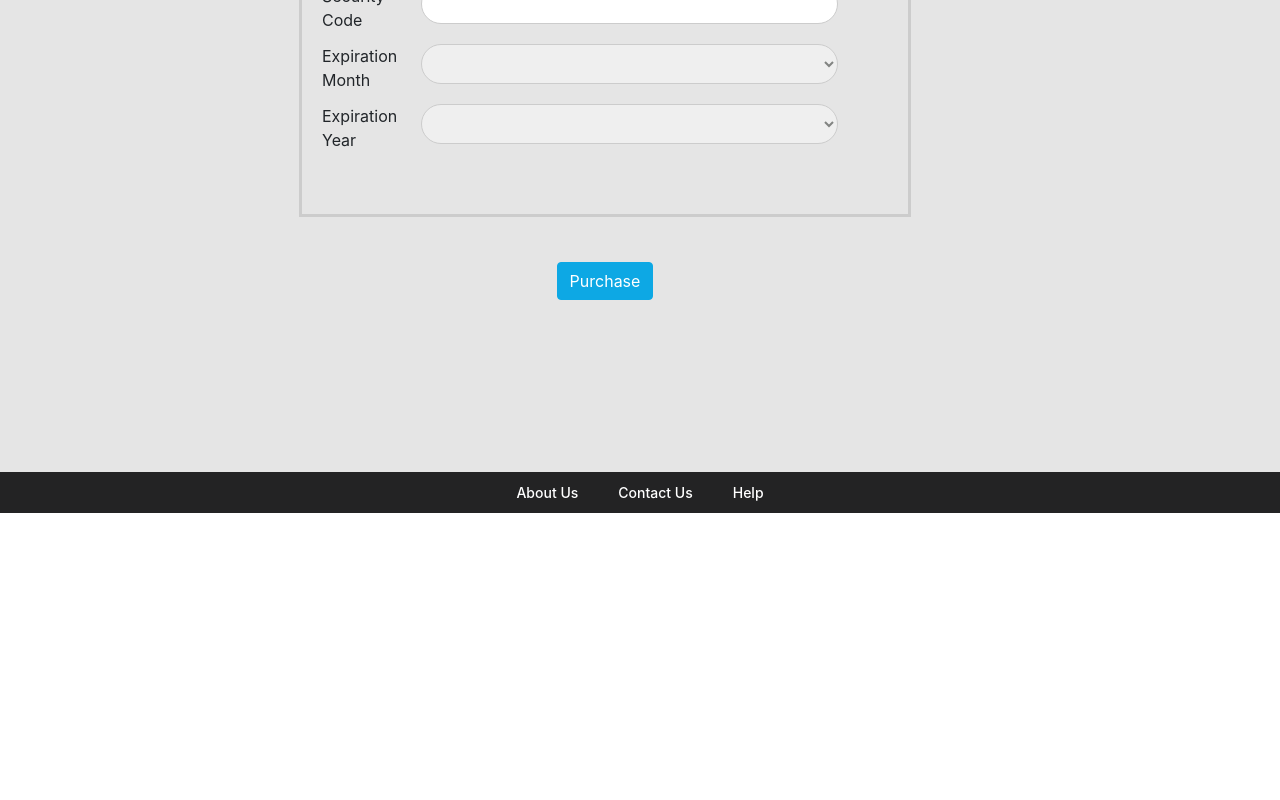
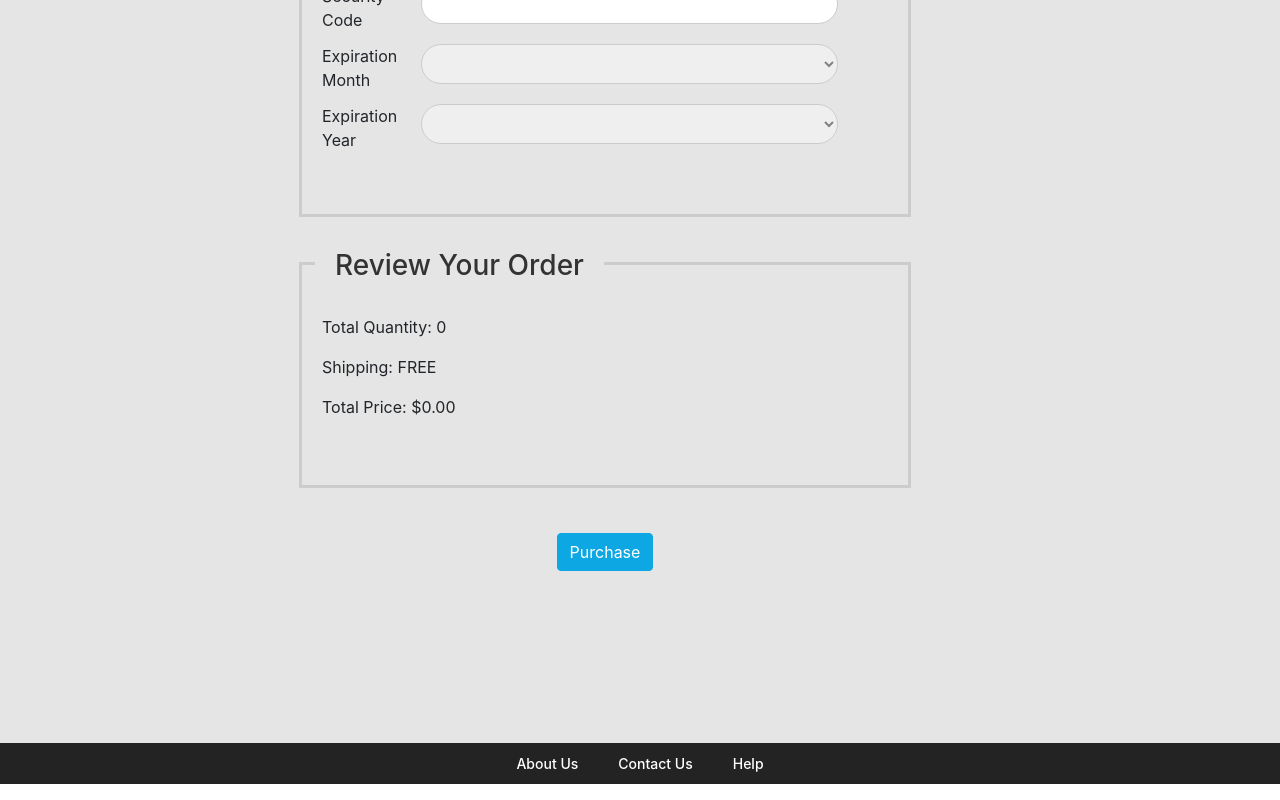
Before and after one commit to O-Abdelaaziz/full-stack-ecommerce-angular-spring-boot, an Angular app in the folder frontend/: page /checkout in a window 1280 px wide. Shown: the part 1661-2461 px from the top of the page. Before the commit the page ends 2190 px from the top, so only its background shows below. Built offline with nearby package versions, Linux system fonts and the light colour scheme; no server answers.

Commit message:
Task 39: working with checkout form layout & review your order

```diff
--- a/frontend/src/app/components/checkout/checkout.component.html
+++ b/frontend/src/app/components/checkout/checkout.component.html
@@ -224,6 +224,14 @@
 
                 </div>
 
+                <!-- Order details -->
+                <div class="form-area">
+                    <h3>Review Your Order</h3>
+
+                    <p>Total Quantity: {{ totalQuantity }}</p>
+                    <p>Shipping: FREE</p>
+                    <p>Total Price: {{ totalPrice | currency: 'USD' }}</p>
+                </div>
 
                 <div class="text-center">
                     <button type="submit" class="btn btn-info">Purchase</button>
--- a/frontend/src/app/components/checkout/checkout.component.ts
+++ b/frontend/src/app/components/checkout/checkout.component.ts
@@ -4,57 +4,58 @@
 @Component({
   selector: 'app-checkout',
   templateUrl: './checkout.component.html',
-  styleUrls: ['./checkout.component.css']
+  styleUrls: ['./checkout.component.css'],
 })
 export class CheckoutComponent implements OnInit {
+  checkoutFormGroup: FormGroup;
+  totalQuantity: number = 0;
+  totalPrice: number = 0;
 
-  checkoutFormGroup :FormGroup;
-
-  constructor(private _formBuilder:FormBuilder) { }
+  constructor(private _formBuilder: FormBuilder) {}
 
   ngOnInit(): void {
-    this.checkoutFormGroup=this._formBuilder.group({
-      customer:this._formBuilder.group({
-        firstName:[''],
-        lastName:[''],
-        email:[''],
+    this.checkoutFormGroup = this._formBuilder.group({
+      customer: this._formBuilder.group({
+        firstName: [''],
+        lastName: [''],
+        email: [''],
       }),
-      shippingAddress:this._formBuilder.group({
-        street:[''],
-        city:[''],
-        state:[''],
-        country:[''],
-        zipCode:[''],
+      shippingAddress: this._formBuilder.group({
+        street: [''],
+        city: [''],
+        state: [''],
+        country: [''],
+        zipCode: [''],
       }),
       billingAddress: this._formBuilder.group({
         street: [''],
         city: [''],
         state: [''],
         country: [''],
-        zipCode: ['']
+        zipCode: [''],
       }),
-      creditCard:this._formBuilder.group({
-        cardType:[''],
-        nameOnCard:[''],
-        cardNumber:[''],
-        securityCode:[''],
-        expirationMonth:[''],
-        expirationYear:[''],
-      })
-    })
+      creditCard: this._formBuilder.group({
+        cardType: [''],
+        nameOnCard: [''],
+        cardNumber: [''],
+        securityCode: [''],
+        expirationMonth: [''],
+        expirationYear: [''],
+      }),
+    });
   }
 
-  copyShippingAddressToBillingAddress(event){
-    if(event.target.checked){
-      this.checkoutFormGroup.controls.billingAddress.setValue(this.checkoutFormGroup.controls.shippingAddress.value);
-    }else{
+  copyShippingAddressToBillingAddress(event) {
+    if (event.target.checked) {
+      this.checkoutFormGroup.controls.billingAddress.setValue(
+        this.checkoutFormGroup.controls.shippingAddress.value
+      );
+    } else {
       this.checkoutFormGroup.controls.billingAddress.reset();
     }
   }
 
-  onSubmit(){
+  onSubmit() {
     console.log(this.checkoutFormGroup.get('customer').value);
-
   }
-
 }
```
